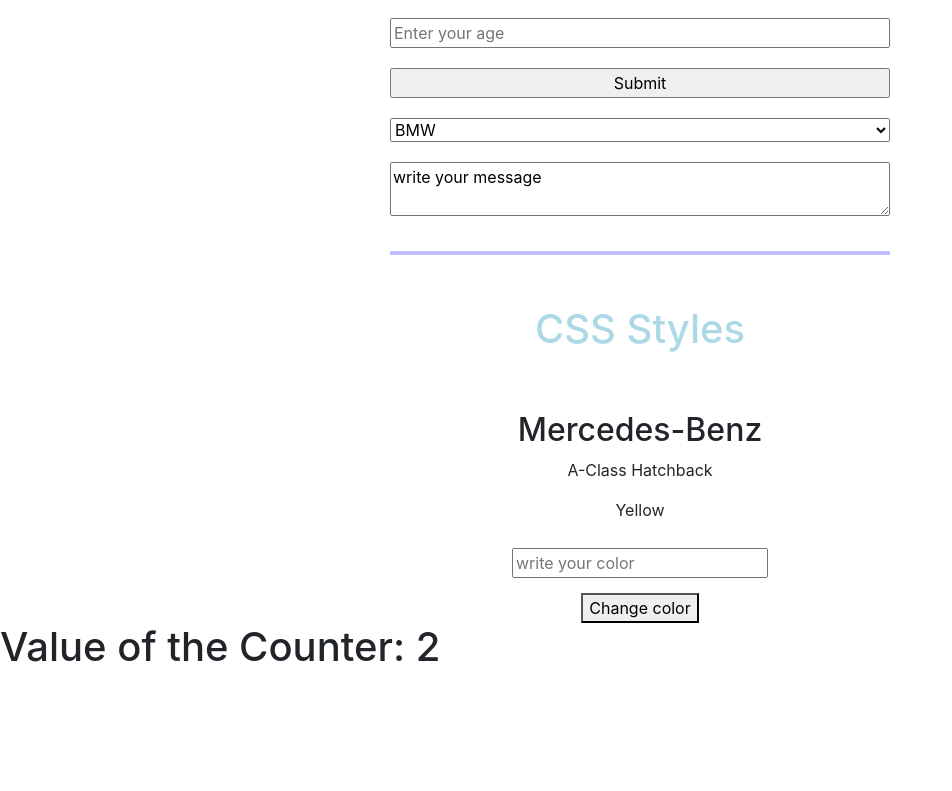
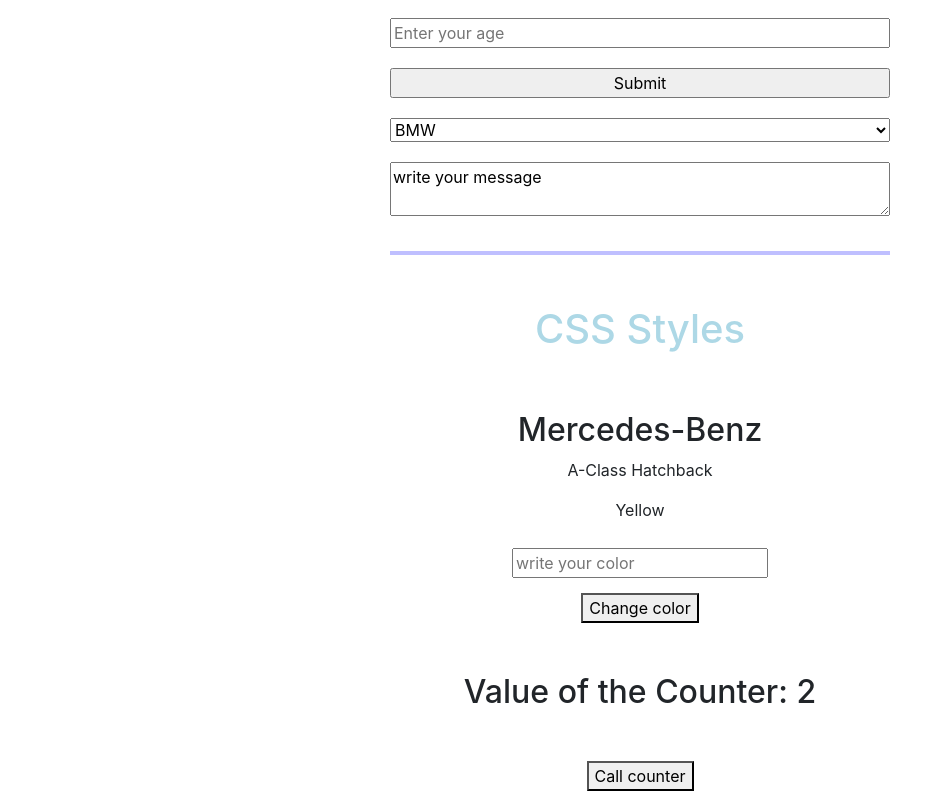
Before and after one commit to Waldemar-00/empty, a React (Create React App) app: page / in a window 1280 px wide. Shown: the part 904-1695 px from the top of the page, without its empty margins (0-952 px from the left). Before the commit the page ends 1583 px from the top, so only its background shows below. Built offline with nearby package versions, Linux system fonts and the light colour scheme.

Commit message:
useEffect with dependence

```diff
--- a/src/useEffect.js
+++ b/src/useEffect.js
@@ -7,8 +7,24 @@
       setCount(count => count + 1)
     }, 1000)
   }, [])
+  const onChangeCounter = () => {
+    setCount(count => count + 1)
+  }
+  const styles = {
+    h1: {
+      textAlign: "center",
+      margin: '50px auto',
+    },
+    btn: {
+      display: 'block',
+      margin: '0 auto'
+    }
+  }
   return (
-    <h1>Value of the Counter: {count} </h1>
+    <>
+    <h2 style={styles.h1}>Value of the Counter: {count} </h2>
+      <button onClick={onChangeCounter} style={styles.btn}>Call counter</button>
+    </>
   )
 
 }
```
